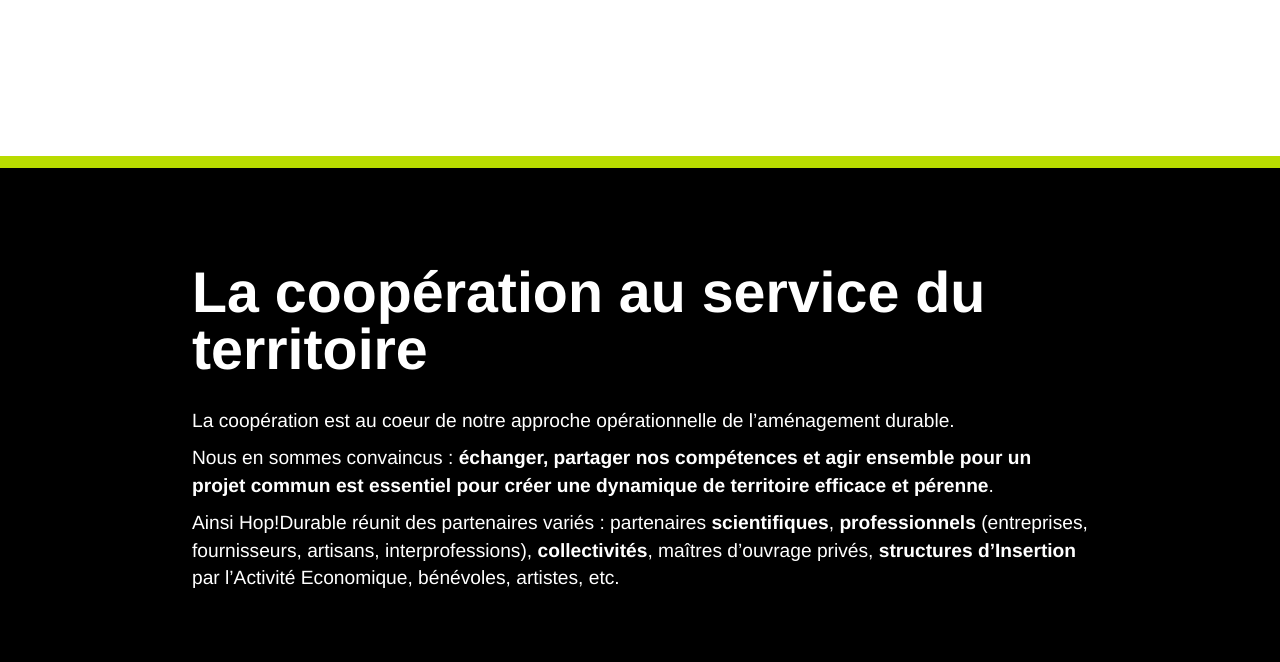
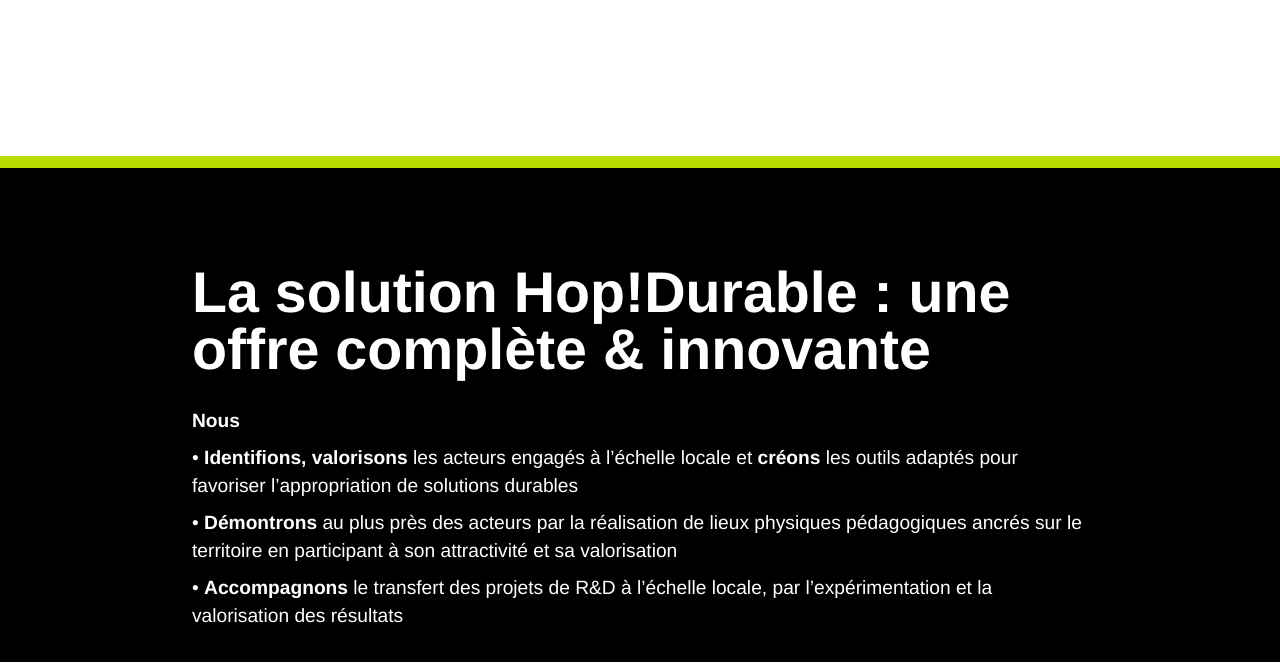
Before and after one commit to pierrenault/hopdurable.github.io, a Jekyll site: the page built from index.md, in a window 1280 px wide and 900 px high, scrolled down 2544 px. Shown: the top 662 px of the window. Built offline with Jekyll 4.4.1, drawn with Linux system fonts in a browser that asks for light colours; comment, search, counter and statistics services are not loaded; some of the changed text lies outside the part shown.

Commit message:
Update index.md

```diff
--- a/index.md
+++ b/index.md
@@ -51,18 +51,28 @@
 
 <section markdown="1">
 
-# La coopération au service du territoire
+# La solution Hop!Durable : une offre complète & innovante
 
-La coopération est au coeur de notre approche opérationnelle de l’aménagement durable.
+**Nous**
 
-Nous en sommes convaincus : **échanger, partager nos compétences et agir ensemble pour un projet commun est essentiel pour créer une dynamique de territoire efficace et pérenne**.
+• **Identifions, valorisons** les acteurs engagés à l’échelle locale et **créons** les outils adaptés pour favoriser l’appropriation de solutions durables
 
-Ainsi Hop!Durable réunit des partenaires variés : partenaires **scientifiques**, **professionnels** (entreprises, fournisseurs, artisans, interprofessions), **collectivités**, maîtres d’ouvrage privés, **structures d’Insertion** par l’Activité Economique, bénévoles, artistes, etc.
+• **Démontrons** au plus près des acteurs par la réalisation de lieux physiques pédagogiques ancrés sur le territoire en participant à son attractivité et sa valorisation
+
+• **Accompagnons** le transfert des projets de R&D à l’échelle locale, par l’expérimentation et la valorisation des résultats
+
 </section>
 
 <section markdown="1">
 
-# Que cherchez-vous ?
+# Vous êtes :
+
+ <nav class="site-nav">
+    <ul>
+      <li><a href="/hop-durable-gouvernance.html" class="button button--action">Entreprise</a></li>
+      <li><a href="/hop-durable-gouvernance.html" class="button button--action">Décideur</a></li>
+    </ul>
+  </nav>
 
   - Je souhaite **aménager des espaces**
   - Je propose des **produits durables** : matériaux, mobiliers, végétaux, etc.
```
